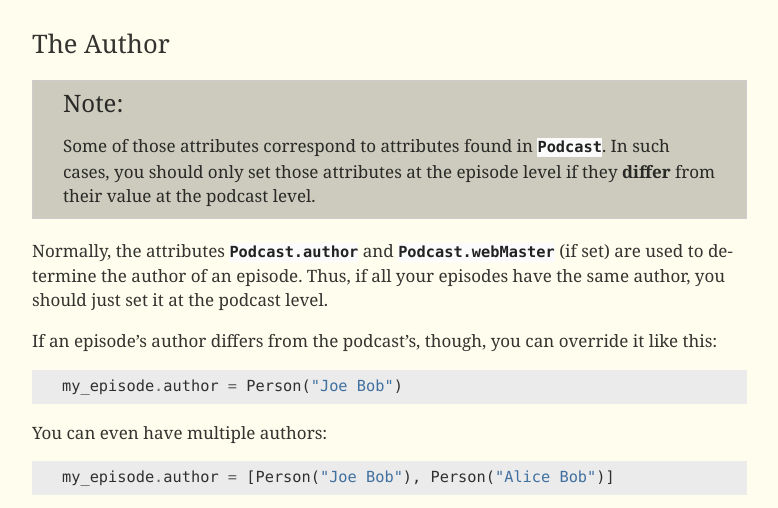
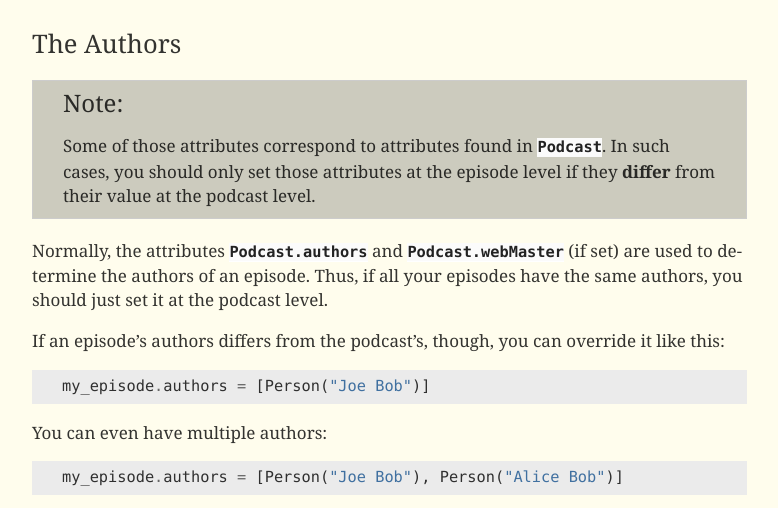
Before and after one commit to lkiesow/python-feedgen, a Sphinx documentation site: the page built from doc/user/basic_usage_guide/part_2.rst, in a window 1280 px wide and 900 px high, scrolled down 2931 px, cut to the strip 234-742 px from the top of the window. Shown: the whole strip, without its empty margins (363-1141 px from the left). Built offline with Sphinx 7.4.7, drawn with Linux system fonts in a browser that asks for light colours.

Commit message:
Refactor author into attribute authors
Just like Podcast.episodes, the list of authors is now
exposed so that users can use this familiar concept to
add authors. Pretty major API changes.

* author is now called authors, both in Podcast and BaseEpisode.

* authors is now a property (attribute), not a method.

* You can assign new lists to authors, where you earlier would
  set replace=True.

* You can also append new Person to authors, or remove existing
  authors (which you couldn't do before, without removing _all_
  authors).

```diff
--- a/doc/user/basic_usage_guide/part_1.rst
+++ b/doc/user/basic_usage_guide/part_1.rst
@@ -56,7 +56,7 @@ Commonly used
 
     p.copyright = "© 2016 Example Radio"
     p.language = "en-US"
-    p.author = p.Person("John Doe", "editor@example.org")
+    p.authors = [p.Person("John Doe", "editor@example.org")]
     p.feed_url = "https://example.com/feeds/podcast.rss"
     p.category = Category("Technology", "Podcasting")
     p.explicit = True
@@ -66,7 +66,7 @@ Commonly used
 
    ~feedgen.feed.Podcast.copyright
    ~feedgen.feed.Podcast.language
-   ~feedgen.feed.Podcast.author
+   ~feedgen.feed.Podcast.authors
    ~feedgen.feed.Podcast.feed_url
    ~feedgen.feed.Podcast.category
    ~feedgen.feed.Podcast.explicit
--- a/doc/user/basic_usage_guide/part_2.rst
+++ b/doc/user/basic_usage_guide/part_2.rst
@@ -145,8 +145,8 @@ the link. ::
 .. autosummary:: ~feedgen.item.BaseEpisode.link
 
 
-The Author
-^^^^^^^^^^
+The Authors
+^^^^^^^^^^^
 
 .. note::
 
@@ -155,21 +155,21 @@ The Author
    attributes at the episode level if they **differ** from their value at the
    podcast level.
 
-Normally, the attributes :attr:`Podcast.author <feedgen.feed.Podcast.author>`
+Normally, the attributes :attr:`Podcast.authors <feedgen.feed.Podcast.authors>`
 and :attr:`Podcast.webMaster <feedgen.feed.Podcast.webMaster>` (if set) are
-used to determine the author of an episode. Thus, if all your episodes have
-the same author, you should just set it at the podcast level.
+used to determine the authors of an episode. Thus, if all your episodes have
+the same authors, you should just set it at the podcast level.
 
-If an episode's author differs from the podcast's, though, you can override it
+If an episode's authors differs from the podcast's, though, you can override it
 like this::
 
-     my_episode.author = Person("Joe Bob")
+     my_episode.authors = [Person("Joe Bob")]
 
 You can even have multiple authors::
 
-     my_episode.author = [Person("Joe Bob"), Person("Alice Bob")]
+     my_episode.authors = [Person("Joe Bob"), Person("Alice Bob")]
 
-.. autosummary:: ~feedgen.item.BaseEpisode.author
+.. autosummary:: ~feedgen.item.BaseEpisode.authors
 
 
 Category
```
Also changed, not shown: 6 other files.
